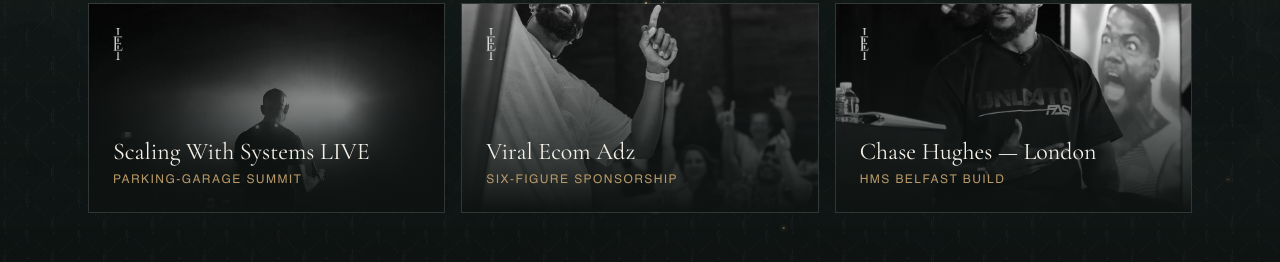
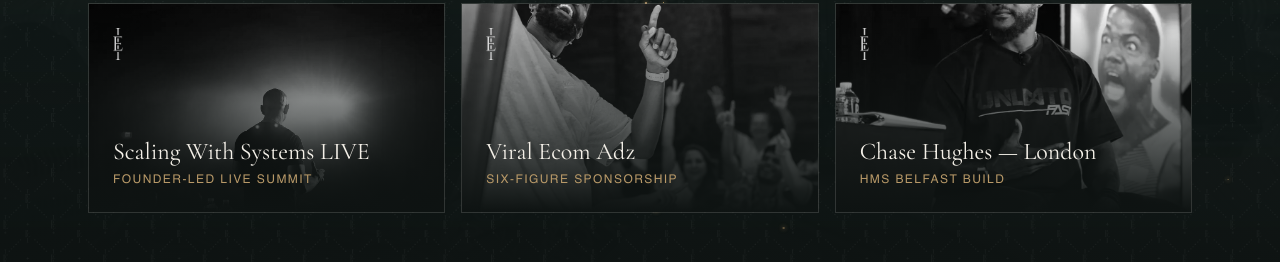
Before and after one commit to Iconic-Becker/IconEventsSite, a React (Vite) app: page / in a window 1280 px wide. Shown: the part 5274-5536 px from the top of the page. Built offline with nearby package versions, Linux system fonts and the light colour scheme.

Commit message:
Correct In the Room client copy

```diff
--- a/src/content.js
+++ b/src/content.js
@@ -125,10 +125,10 @@
       id: "r2",
       img: "/images/clients/ed-mylett.webp",
       name: "Ed Mylett",
-      result: V("Sold-out keynote", "Sold-out keynote"),
+      result: V("Live event production", "Live event production"),
       about: V(
-        "A keynote built to the minute for a room that was sold out before the doors opened. Every beat placed; nothing left to chance.",
-        "A keynote room so dialed in it sold out before doors — every beat built to move the audience."
+        "A live room shaped around attention, authority, and the moments that matter on stage.",
+        "A live room built to hold attention and give every moment on stage a clear job."
       ),
     },
     {
@@ -165,10 +165,10 @@
       id: "r6",
       img: "/images/clients/ravi-abuvala.webp",
       name: "Ravi Abuvala",
-      result: V("Parking-garage summit", "Parking-garage summit"),
+      result: V("Scaling With Systems LIVE", "Scaling With Systems LIVE"),
       about: V(
-        "Scaling With Systems LIVE — a summit staged in a parking garage and made to feel inevitable. The unlikeliest room, fully authored.",
-        "Scaling With Systems LIVE — we turned a parking garage into a summit that looked like a seven-figure production."
+        "A founder-led live summit shaped as one continuous audience journey — from arrival through the final moment on stage.",
+        "A live summit built around the full audience journey, with every production decision working toward the moments that mattered on stage."
       ),
     },
   ],
@@ -224,7 +224,7 @@
   archive: [
     { id: "a1", img: "/images/gallery/g28.webp", name: "Bad After Dark", result: V("$146K sponsorships", "$146K sponsorships") },
     { id: "a2", img: "/images/gallery/g13.webp", name: "The CEO Lawyer Summit", result: V("$25K+ average ticket", "$25K+ avg ticket") },
-    { id: "a3", img: "/images/gallery/g26.webp", name: "Scaling With Systems LIVE", result: V("Parking-garage summit", "Parking-garage summit") },
+    { id: "a3", img: "/images/gallery/g26.webp", name: "Scaling With Systems LIVE", result: V("Founder-led live summit", "Founder-led live summit") },
     { id: "a4", img: "/images/gallery/g3.webp", name: "Viral Ecom Adz", result: V("Six-figure sponsorship", "6-figure sponsorship") },
     { id: "a5", img: "/images/gallery/g30.webp", name: "Chase Hughes — London", result: V("HMS Belfast build", "HMS Belfast build") },
   ],
```
